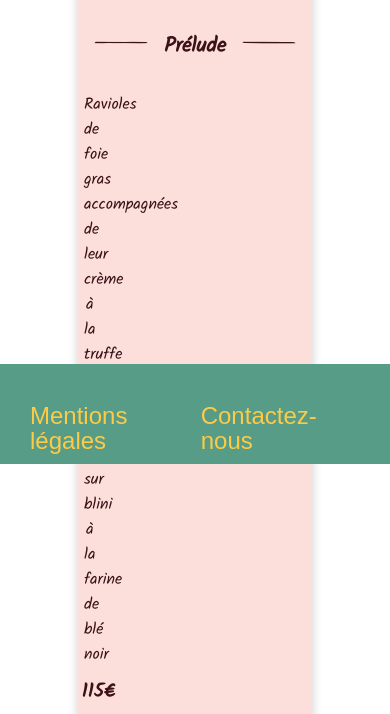
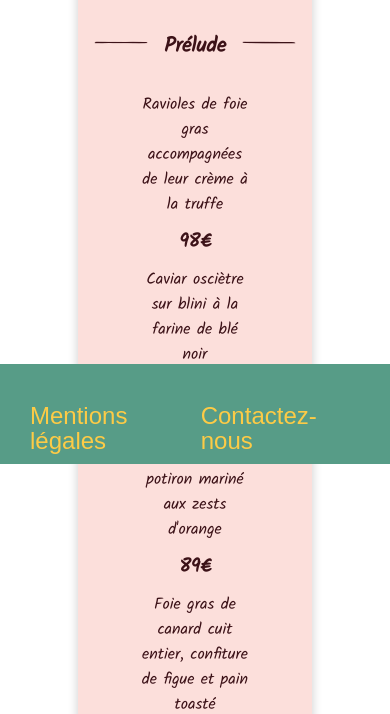
Before and after one commit to fredini06/Projet-3-Ohmyfood, a website: page menu-1-note.html in a window 390 px wide. Shown: the part 380-1094 px from the top of the page. Drawn offline with Linux system fonts and the light colour scheme; a web font is replaced by a local one.

Commit message:
remodif resp

```diff
--- a/Utils/_media.scss
+++ b/Utils/_media.scss
@@ -15,10 +15,17 @@
             line-height: 25px;
     }
 
-    .menus-line{
-        width: 10%;
+    .noteBas{
         display: flex;
         flex-direction: column;
+        &__img{
+            margin: 0 auto;
+        }
+    }
+
+    .p1{
+        margin: 10px auto;
+        width: 60%;
     }
 
 }
```
Also changed, not shown: style.css, 1 other file.
